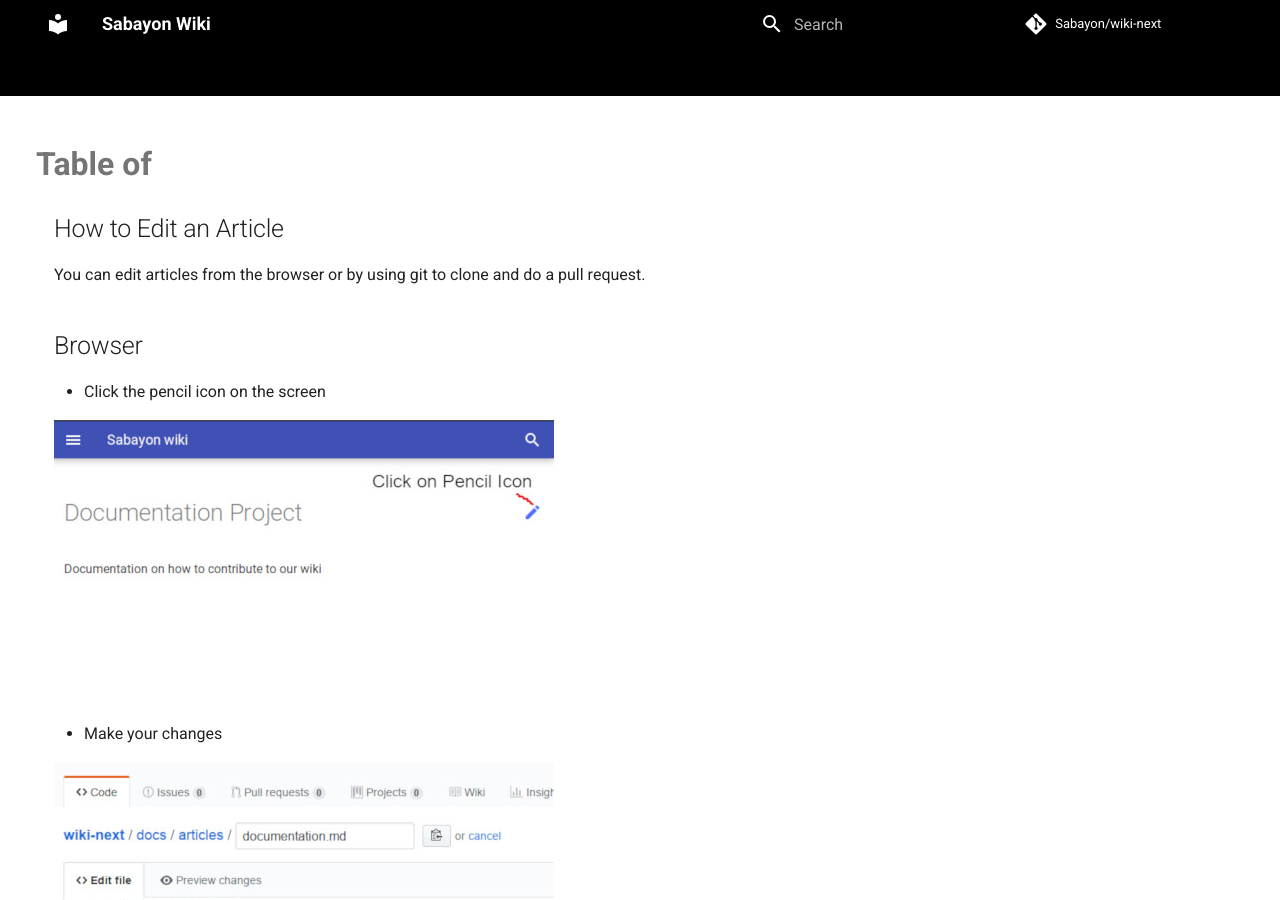
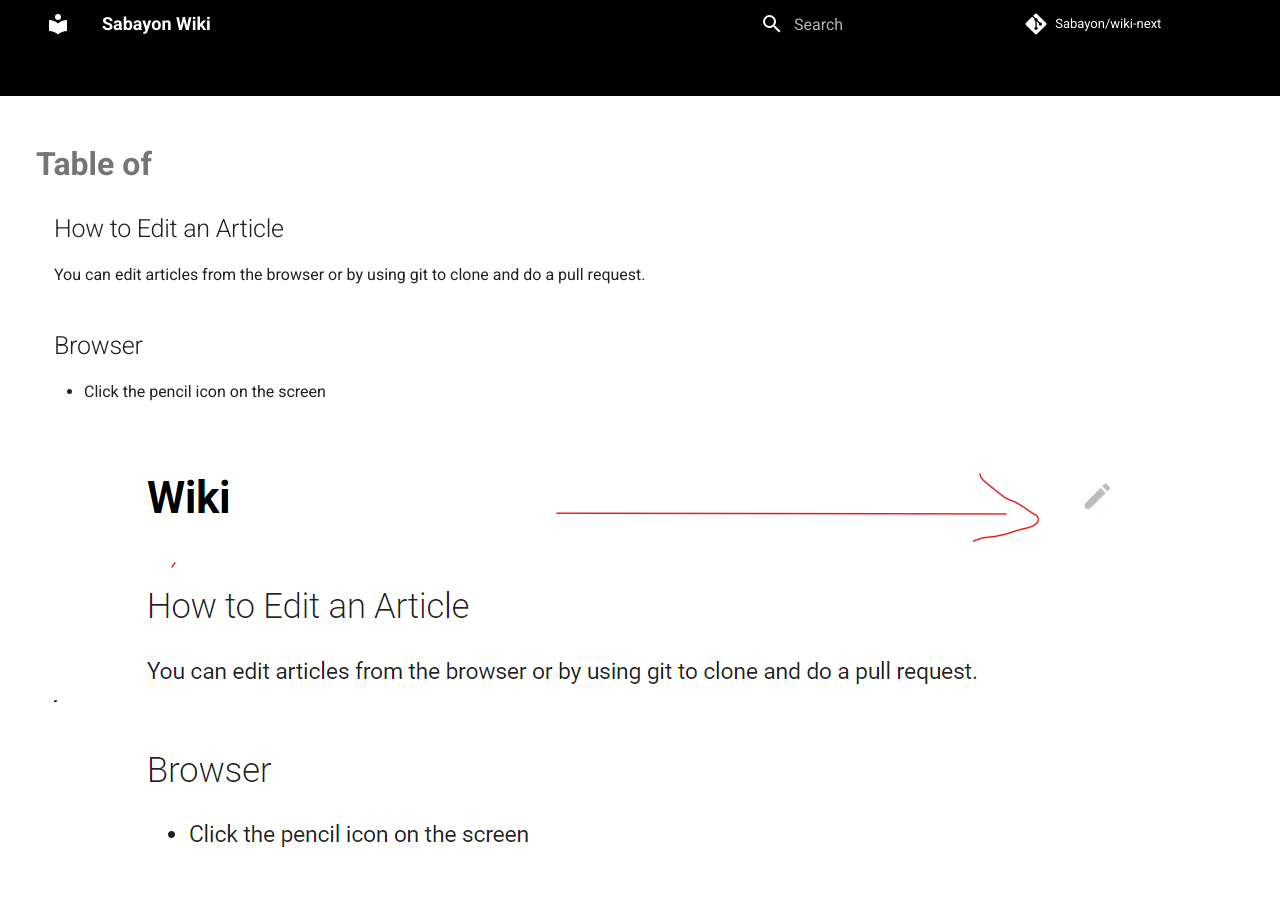
Before and after one commit to Sabayon/wiki-next, an MkDocs documentation site: the page built from docs/articles/documentation.md, in a window 1280 px wide and 900 px high. Built offline with MkDocs 1.6.1 and Material for MkDocs 9.7.7, drawn with Linux system fonts in a browser that asks for light colours; comment, search, counter and statistics services are not loaded.

Commit message:
add link to new image in editing doc

```diff
--- a/docs/articles/documentation.md
+++ b/docs/articles/documentation.md
@@ -6,7 +6,7 @@
 
 * Click the pencil icon on the screen
 
-![Step 1](../img/doc1-1.jpg)
+![Step 1](../img/step1_editing.png)
 
 * Make your changes
 
```
